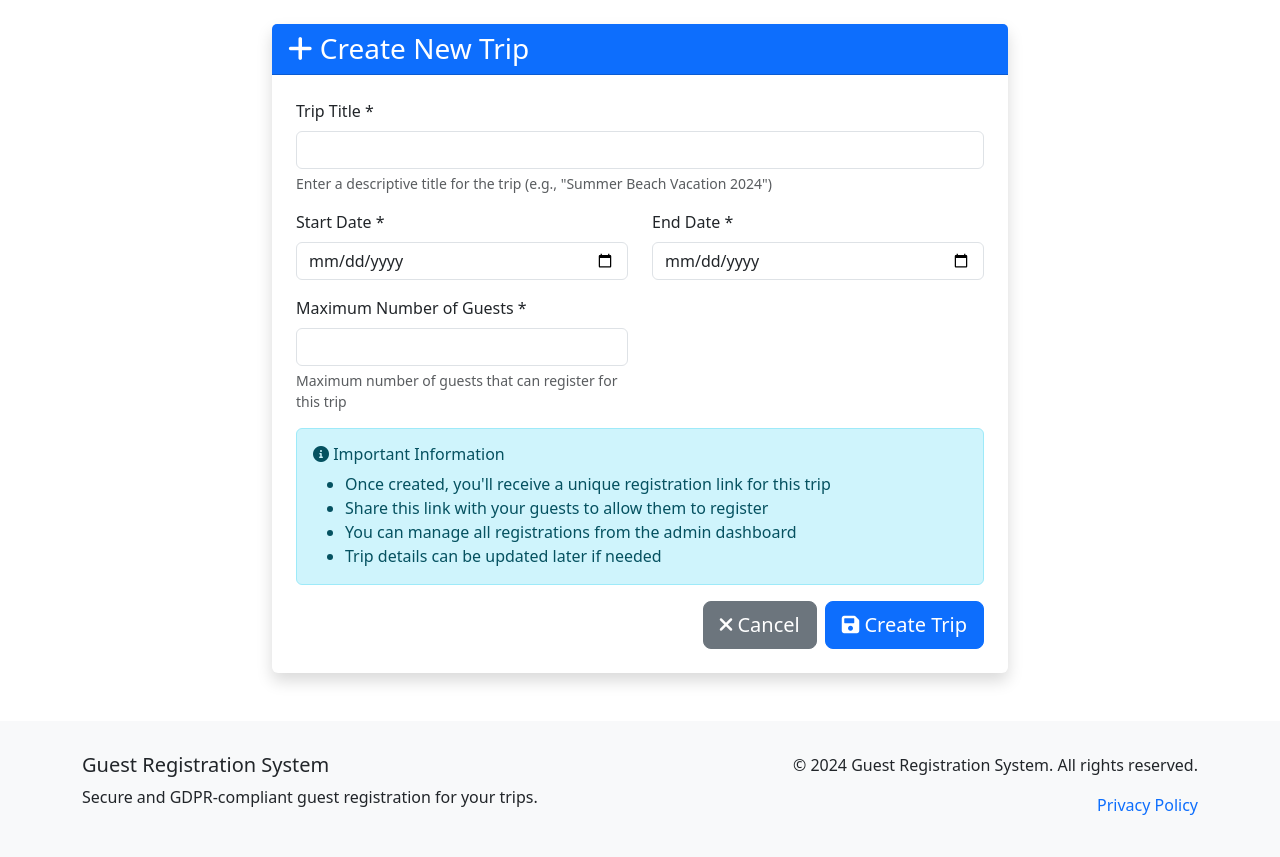
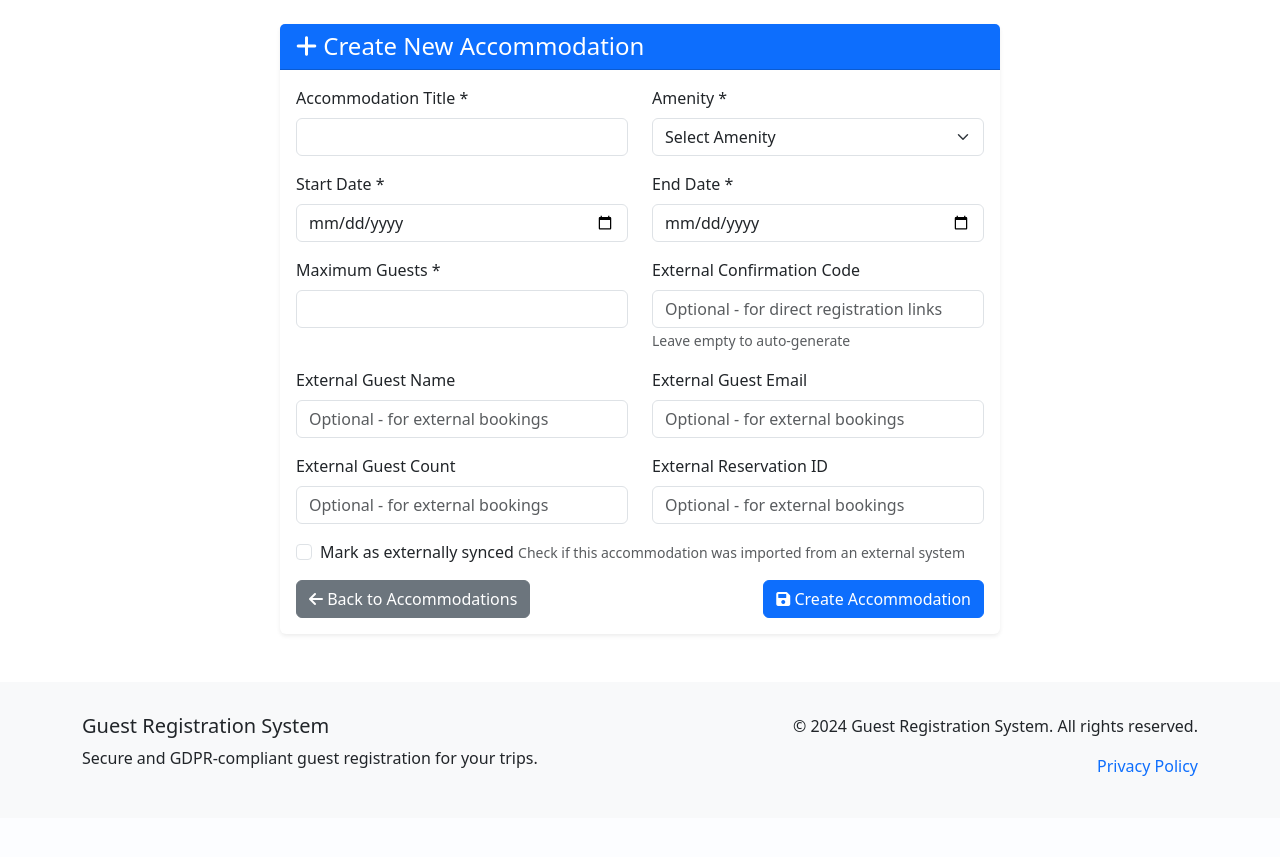
Before and after one commit to 32bit-s-r-o/guest-registration-system, a Flask app: page /admin/trips/new in a window 1280 px wide. Shown: the part 56-913 px from the top of the page. After the commit the page ends 832 px from the top, so only its background shows below. Run offline with Flask 3, Linux system fonts and the light colour scheme; the visitor is signed in with stand-in values (Sample User, id 1); data comes from the database, SQL or seed files in the repository; data that the repository does not hold is empty.

Commit message:
Refactor accommodation-related terminology and templates
- Update dashboard, new trip, and manage trips templates to replace "Trip" with "Accommodation" for consistency across the application.
- Modify related translations to reflect the change from trips to accommodations, enhancing clarity for users.
- Adjust UI elements and statistics sections to align with the new accommodation focus, improving user experience and interface coherence.

```diff
--- a/templates/admin/new_trip.html
+++ b/templates/admin/new_trip.html
@@ -1,61 +1,110 @@
 {% extends "base.html" %}
 
-{% block title %}Create New Trip{% endblock %}
+{% block title %}{{ _('Create New Accommodation') }}{% endblock %}
 
 {% block content %}
-<div class="row">
-    <div class="col-lg-8 mx-auto">
-        <div class="card border-0 shadow">
+<div class="container mt-4">
+    <div class="row justify-content-center">
+        <div class="col-md-8">
+            <div class="card border-0 shadow-sm">
                 <div class="card-header bg-primary text-white">
-                <h3 class="mb-0"><i class="fas fa-plus"></i> Create New Trip</h3>
+                    <h4 class="mb-0"><i class="fas fa-plus"></i> {{ _('Create New Accommodation') }}</h4>
                 </div>
-            <div class="card-body p-4">
+                <div class="card-body">
                     <form method="POST">
                         <div class="row">
-                        <div class="col-md-12 mb-3">
-                            <label for="title" class="form-label">Trip Title *</label>
+                            <div class="col-md-6 mb-3">
+                                <label for="title" class="form-label">{{ _('Accommodation Title') }} *</label>
                                 <input type="text" class="form-control" id="title" name="title" required>
-                            <div class="form-text">Enter a descriptive title for the trip (e.g., "Summer Beach Vacation
-                                2024")</div>
+                            </div>
+                            <div class="col-md-6 mb-3">
+                                <label for="amenity_id" class="form-label">{{ _('Amenity') }} *</label>
+                                <select class="form-select" id="amenity_id" name="amenity_id" required>
+                                    <option value="">{{ _('Select Amenity') }}</option>
+                                    {% for amenity in amenities %}
+                                    <option value="{{ amenity.id }}">{{ amenity.name }}</option>
+                                    {% endfor %}
+                                </select>
                             </div>
                         </div>
 
                         <div class="row">
                             <div class="col-md-6 mb-3">
-                            <label for="start_date" class="form-label">Start Date *</label>
+                                <label for="start_date" class="form-label">{{ _('Start Date') }} *</label>
                                 <input type="date" class="form-control" id="start_date" name="start_date" required>
                             </div>
                             <div class="col-md-6 mb-3">
-                            <label for="end_date" class="form-label">End Date *</label>
+                                <label for="end_date" class="form-label">{{ _('End Date') }} *</label>
                                 <input type="date" class="form-control" id="end_date" name="end_date" required>
                             </div>
                         </div>
 
                         <div class="row">
                             <div class="col-md-6 mb-3">
-                            <label for="max_guests" class="form-label">Maximum Number of Guests *</label>
-                            <input type="number" class="form-control" id="max_guests" name="max_guests" min="1" max="50"
+                                <label for="max_guests" class="form-label">{{ _('Maximum Guests') }} *</label>
+                                <input type="number" class="form-control" id="max_guests" name="max_guests" min="1"
                                     required>
-                            <div class="form-text">Maximum number of guests that can register for this trip</div>
+                            </div>
+                            <div class="col-md-6 mb-3">
+                                <label for="external_confirm_code" class="form-label">{{ _('External Confirmation Code')
+                                    }}</label>
+                                <input type="text" class="form-control" id="external_confirm_code"
+                                    name="external_confirm_code"
+                                    placeholder="{{ _('Optional - for direct registration links') }}">
+                                <small class="form-text text-muted">{{ _('Leave empty to auto-generate') }}</small>
                             </div>
                         </div>
 
-                    <div class="alert alert-info" role="alert">
-                        <h6><i class="fas fa-info-circle"></i> Important Information</h6>
-                        <ul class="mb-0">
-                            <li>Once created, you'll receive a unique registration link for this trip</li>
-                            <li>Share this link with your guests to allow them to register</li>
-                            <li>You can manage all registrations from the admin dashboard</li>
-                            <li>Trip details can be updated later if needed</li>
-                        </ul>
+                        <div class="row">
+                            <div class="col-md-6 mb-3">
+                                <label for="external_guest_name" class="form-label">{{ _('External Guest Name')
+                                    }}</label>
+                                <input type="text" class="form-control" id="external_guest_name"
+                                    name="external_guest_name"
+                                    placeholder="{{ _('Optional - for external bookings') }}">
+                            </div>
+                            <div class="col-md-6 mb-3">
+                                <label for="external_guest_email" class="form-label">{{ _('External Guest Email')
+                                    }}</label>
+                                <input type="email" class="form-control" id="external_guest_email"
+                                    name="external_guest_email"
+                                    placeholder="{{ _('Optional - for external bookings') }}">
+                            </div>
                         </div>
 
-                    <div class="d-grid gap-2 d-md-flex justify-content-md-end">
-                        <a href="{{ url_for('admin_dashboard') }}" class="btn btn-secondary btn-lg">
-                            <i class="fas fa-times"></i> Cancel
+                        <div class="row">
+                            <div class="col-md-6 mb-3">
+                                <label for="external_guest_count" class="form-label">{{ _('External Guest Count')
+                                    }}</label>
+                                <input type="number" class="form-control" id="external_guest_count"
+                                    name="external_guest_count" min="1"
+                                    placeholder="{{ _('Optional - for external bookings') }}">
+                            </div>
+                            <div class="col-md-6 mb-3">
+                                <label for="external_reservation_id" class="form-label">{{ _('External Reservation ID')
+                                    }}</label>
+                                <input type="text" class="form-control" id="external_reservation_id"
+                                    name="external_reservation_id"
+                                    placeholder="{{ _('Optional - for external bookings') }}">
+                            </div>
+                        </div>
+
+                        <div class="form-check mb-3">
+                            <input class="form-check-input" type="checkbox" id="is_externally_synced"
+                                name="is_externally_synced">
+                            <label class="form-check-label" for="is_externally_synced">
+                                {{ _('Mark as externally synced') }}
+                            </label>
+                            <small class="form-text text-muted">{{ _('Check if this accommodation was imported from an
+                                external system') }}</small>
+                        </div>
+
+                        <div class="d-flex justify-content-between">
+                            <a href="{{ url_for('admin_trips') }}" class="btn btn-secondary">
+                                <i class="fas fa-arrow-left"></i> {{ _('Back to Accommodations') }}
                             </a>
-                        <button type="submit" class="btn btn-primary btn-lg">
-                            <i class="fas fa-save"></i> Create Trip
+                            <button type="submit" class="btn btn-primary">
+                                <i class="fas fa-save"></i> {{ _('Create Accommodation') }}
                             </button>
                         </div>
                     </form>
@@ -63,50 +112,24 @@
             </div>
         </div>
     </div>
-{% endblock %}
+</div>
 
-{% block scripts %}
 <script>
-    // Date validation
-    document.getElementById('end_date').addEventListener('change', function () {
-        const startDate = new Date(document.getElementById('start_date').value);
-        const endDate = new Date(this.value);
+    document.addEventListener('DOMContentLoaded', function () {
+        // Set minimum end date to start date
+        const startDateInput = document.getElementById('start_date');
+        const endDateInput = document.getElementById('end_date');
 
-        if (endDate <= startDate) {
-            alert('End date must be after start date');
-            this.value = '';
+        startDateInput.addEventListener('change', function () {
+            endDateInput.min = this.value;
+            if (endDateInput.value && endDateInput.value < this.value) {
+                endDateInput.value = this.value;
             }
         });
 
-    document.getElementById('start_date').addEventListener('change', function () {
-        const startDate = new Date(this.value);
-        const today = new Date();
-        today.setHours(0, 0, 0, 0);
-
-        if (startDate < today) {
-            alert('Start date cannot be in the past');
-            this.value = '';
-        }
-    });
-
-    // Form validation
-    document.querySelector('form').addEventListener('submit', function (e) {
-        const title = document.getElementById('title').value.trim();
-        const startDate = document.getElementById('start_date').value;
-        const endDate = document.getElementById('end_date').value;
-        const maxGuests = document.getElementById('max_guests').value;
-
-        if (!title || !startDate || !endDate || !maxGuests) {
-            e.preventDefault();
-            alert('Please fill in all required fields');
-            return;
-        }
-
-        if (parseInt(maxGuests) < 1 || parseInt(maxGuests) > 50) {
-            e.preventDefault();
-            alert('Maximum guests must be between 1 and 50');
-            return;
-        }
+        // Set today as minimum start date
+        const today = new Date().toISOString().split('T')[0];
+        startDateInput.min = today;
     });
 </script>
 {% endblock %}
```
Also changed, not shown: templates/admin/dashboard.html (+20 -44 lines), templates/admin/trips.html (+134 -152 lines), translations/cs/LC_MESSAGES/messages.po, translations/en/LC_MESSAGES/messages.po. Lines whose indentation alone changed are shown as unchanged.
